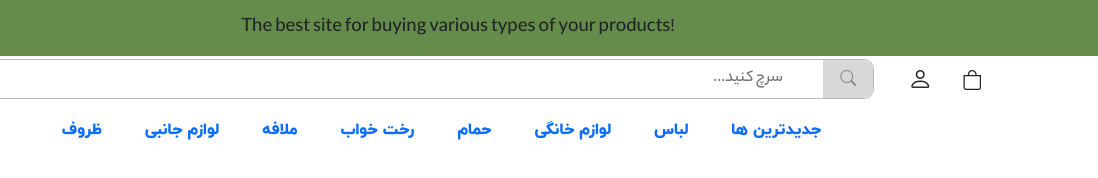
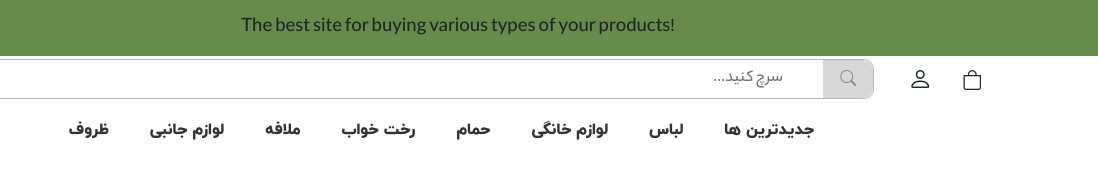
Before and after one commit to Abolfazleyaghoobi/Shop-Home-Goods, a plain HTML site: page index.html in a window 1280 px wide. Shown: the full height of the page, 182-1280 px from the left. Drawn offline with nearby package versions, Linux system fonts and the light colour scheme.

Commit message:
Adding color to links, hovering links, and adding transitions

```diff
--- a/assets/styles/main style/style.css
+++ b/assets/styles/main style/style.css
@@ -85,8 +85,15 @@
   /* border-right:0.5px solid gray; ;
   border-left:0.5px solid gray; ; */
 margin-right: 15px;
+color: #333333;
+padding: 4px;
+border-radius: 6px;
+transition: all 0.3s;
 
-
+}
+.menuBox>ul>li>a:hover{
+  background-color: #333333;
+  color: white;
 }
 /* this part is menu and search box Mobile */
 .right-logo-sinup{
```
